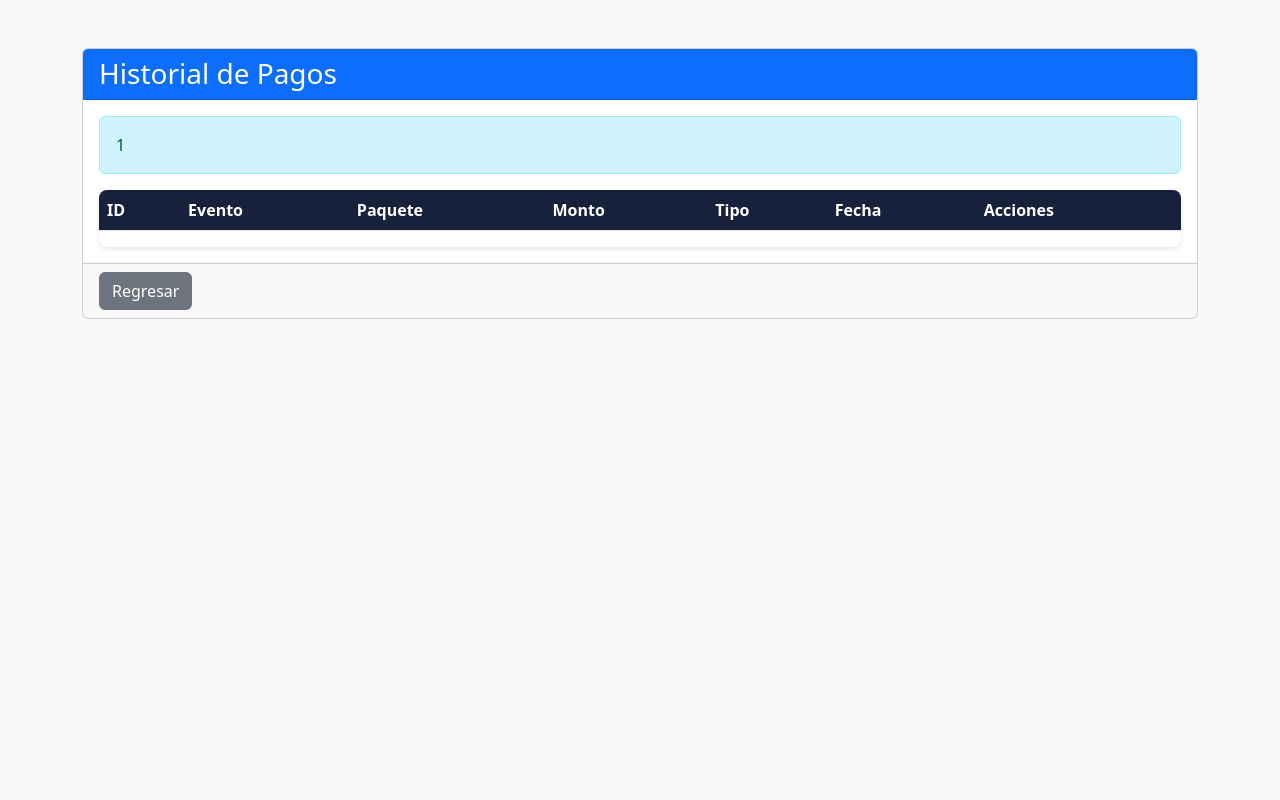
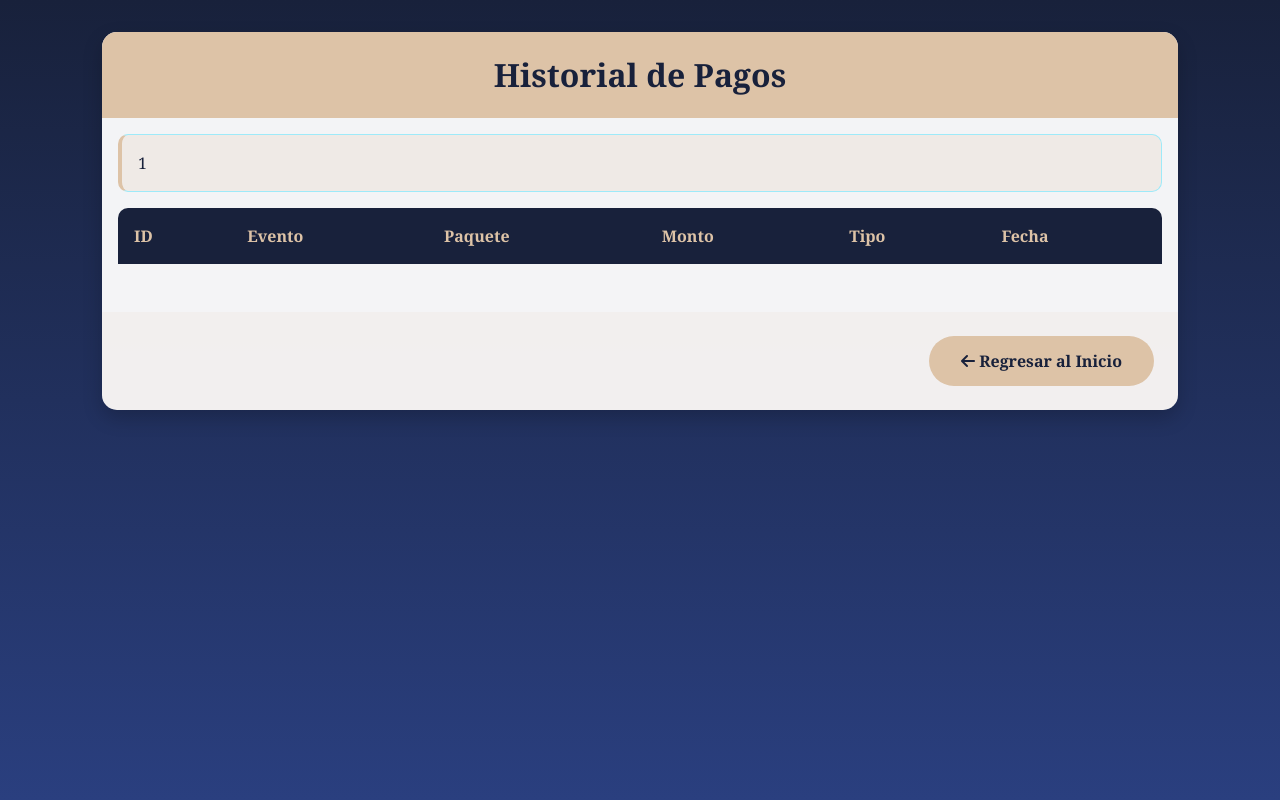
Before and after one commit to waryduchess/GalaPerfecta-cliente-servidor-, a PHP site: the page made by GalaPerfecta/MVC/vista/historialpago.php in a window 1280 px wide. Run offline with PHP 8.4, Linux system fonts and the light colour scheme; the template is opened without the code that fills it, so the values that code supplies are empty; the visitor is signed in with stand-in values (Sample User, id 1); some libraries are stand-ins or nearby versions.

Commit message:
historial Pago

```diff
--- a/GalaPerfecta/MVC/vista/historialpago.php
+++ b/GalaPerfecta/MVC/vista/historialpago.php
@@ -19,28 +19,134 @@ $pagos = $controlador->mostrarPagos();
 <head>
     <meta charset="UTF-8">
     <meta name="viewport" content="width=device-width, initial-scale=1.0">
-    <title>Historial de Pagos</title>
+    <title>Historial de Pagos - GalaPerfecta</title>
     <link rel="stylesheet" href="../../bootstrap/css/bootstrap.min.css">
     <style>
+        :root {
+            --primary-color: #18213b;
+            --secondary-color: #ddc3a7;
+            --hover-color: #c9ae92;
+            --background-color: #f5f5f5;
+            --text-color: #333;
+        }
+
+        body {
+            background: linear-gradient(to bottom, var(--primary-color), #2a3f7f);
+            min-height: 100vh;
+            font-family: 'Georgia', serif;
+        }
+
+        .container {
+            padding: 2rem;
+        }
+
+        .card {
+            background-color: rgba(255, 255, 255, 0.95);
+            border: none;
+            border-radius: 15px;
+            box-shadow: 0 8px 20px rgba(0,0,0,0.2);
+            overflow: hidden;
+        }
+
+        .card-header {
+            background-color: var(--secondary-color);
+            padding: 1.5rem;
+            border: none;
+        }
+
+        .card-header h1 {
+            color: var(--primary-color);
+            font-size: 2rem;
+            font-weight: bold;
+            text-align: center;
+            margin: 0;
+        }
+
         .tabla-pagos {
-            background-color: white;
-            border-radius: 8px;
-            box-shadow: 0 2px 4px rgba(0,0,0,0.1);
+            margin: 1rem 0;
+            border-radius: 10px;
+            overflow: hidden;
         }
-        .tabla-pagos th {
-            background-color: #18213b;
-            color: white;
+
+        .table thead th {
+            background-color: var(--primary-color);
+            color: var(--secondary-color);
+            border: none;
+            padding: 1rem;
+            font-weight: bold;
         }
-        .btn-accion {
-            margin: 2px;
+
+        .table tbody tr:hover {
+            background-color: rgba(221, 195, 167, 0.2);
+        }
+
+        .monto {
+            color: var(--primary-color);
+            font-weight: bold;
+        }
+
+        .btn-secondary {
+            background-color: var(--secondary-color);
+            color: var(--primary-color);
+            border: none;
+            padding: 0.8rem 2rem;
+            font-weight: bold;
+            border-radius: 30px;
+            transition: all 0.3s ease;
+        }
+
+        .btn-secondary:hover {
+            background-color: var(--hover-color);
+            transform: translateY(-2px);
+            box-shadow: 0 4px 8px rgba(0,0,0,0.2);
+        }
+
+        .badge {
+            background-color: var(--secondary-color) !important;
+            color: var(--primary-color);
+            padding: 0.5rem 1rem;
+            border-radius: 20px;
+            font-weight: normal;
+        }
+
+        .alert {
+            border-radius: 10px;
+            margin-bottom: 1rem;
+        }
+
+        .alert-info {
+            background-color: rgba(221, 195, 167, 0.2);
+            border-left: 4px solid var(--secondary-color);
+            color: var(--primary-color);
+        }
+
+        .card-footer {
+            background-color: rgba(221, 195, 167, 0.1);
+            border-top: none;
+            padding: 1.5rem;
+        }
+
+        @media (max-width: 768px) {
+            .container {
+                padding: 1rem;
+            }
+
+            .card-header h1 {
+                font-size: 1.5rem;
+            }
+
+            .btn-secondary {
+                padding: 0.6rem 1.5rem;
+            }
         }
     </style>
 </head>
-<body class="bg-light">
-    <div class="container mt-5">
+
+<body>
+    <div class="container">
         <div class="card">
-            <div class="card-header bg-primary text-white">
-                <h1 class="h3 mb-0">Historial de Pagos</h1>
+            <div class="card-header">
+                <h1>Historial de Pagos</h1>
             </div>
             <div class="card-body">
                 <?php if (isset($_SESSION['mensaje'])): ?>
@@ -51,7 +157,7 @@ $pagos = $controlador->mostrarPagos();
 
                 <?php if (empty($pagos)): ?>
                     <div class="alert alert-info">
-                        No hay pagos registrados.
+                        <i class="fas fa-info-circle"></i> No hay pagos registrados en este momento.
                     </div>
                 <?php else: ?>
                     <div class="table-responsive tabla-pagos">
@@ -64,17 +170,16 @@ $pagos = $controlador->mostrarPagos();
                                     <th>Monto</th>
                                     <th>Tipo</th>
                                     <th>Fecha</th>
-                                    <th>Acciones</th>
                                 </tr>
                             </thead>
                             <tbody>
                                 <?php foreach ($pagos as $pago): ?>
                                     <tr>
-                                        <td><?php echo htmlspecialchars($pago['id_pago']); ?></td>
+                                        <td>#<?php echo htmlspecialchars($pago['id_pago']); ?></td>
                                         <td><?php echo htmlspecialchars($pago['nombre_evento']); ?></td>
                                         <td><?php echo htmlspecialchars($pago['nombre_paquete']); ?></td>
-                                        <td>$<?php echo number_format((float)$pago['monto_total'], 2); ?></td>
-                                        <td><?php echo ucfirst(htmlspecialchars($pago['tipo_pago'])); ?></td>
+                                        <td class="monto">$<?php echo number_format((float)$pago['monto_total'], 2); ?></td>
+                                        <td><span class="badge bg-primary"><?php echo ucfirst(htmlspecialchars($pago['tipo_pago'])); ?></span></td>
                                         <td><?php echo date('d/m/Y', strtotime($pago['fecha_pago'])); ?></td>
                                         <td>
 
@@ -86,15 +191,15 @@ $pagos = $controlador->mostrarPagos();
                     </div>
                 <?php endif; ?>
             </div>
-            <div class="card-footer">
+            <div class="card-footer text-end">
                 <a href="http://localhost:3001/MVC/index.php?c=principalCliente" class="btn btn-secondary">
-                    <i class="fas fa-arrow-left"></i> Regresar
+                    <i class="fas fa-arrow-left"></i> Regresar al Inicio
                 </a>
             </div>
         </div>
     </div>
 
     <script src="https://cdn.jsdelivr.net/npm/bootstrap@5.3.3/dist/js/bootstrap.bundle.min.js"></script>
-    <script src="https://kit.fontawesome.com/your-kit-code.js"></script>
+    <script src="https://kit.fontawesome.com/a076d05399.js"></script>
 </body>
 </html>
```
